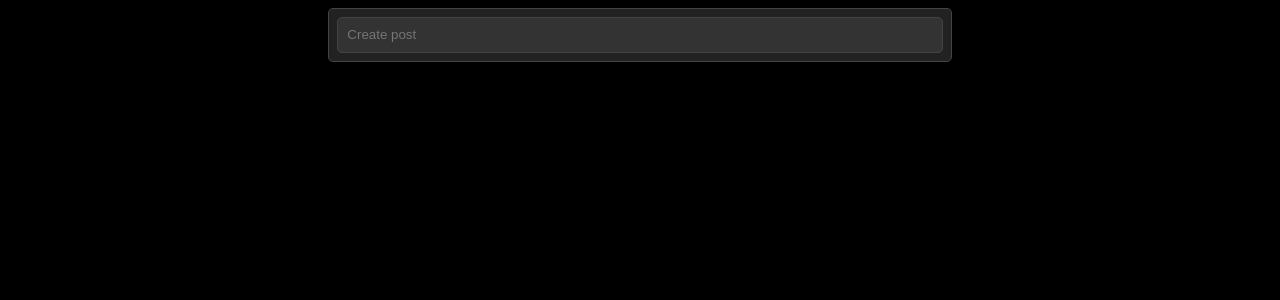
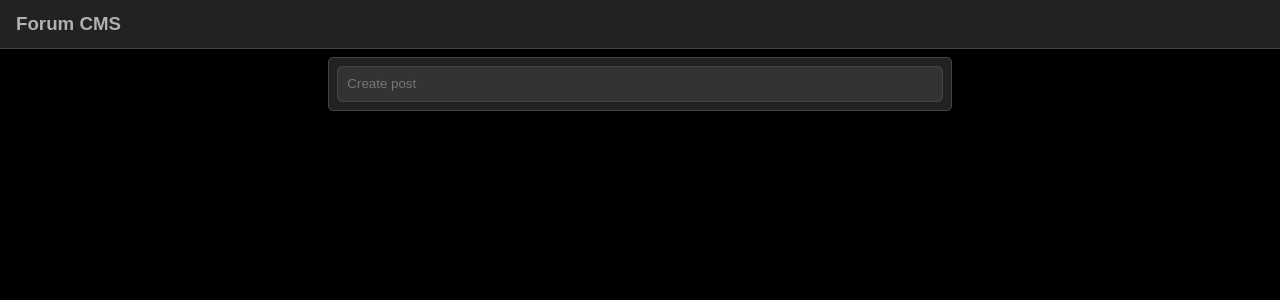
Before and after one commit to stephenreynolds/forum-cms, a React app: page / in a window 1280 px wide. Shown: the top 300 px of the page. Built offline with nearby package versions, Linux system fonts and the light colour scheme; the HTML template or start-up script is replaced by a standard one; what redux-immutable-state-invariant would draw is missing.

Commit message:
Add top header

```diff
--- a/src/app/components/routes.tsx
+++ b/src/app/components/routes.tsx
@@ -2,10 +2,12 @@ import { BrowserRouter, Route, Switch } from "react-router-dom";
 import PostFeed from "./posts/post-feed";
 import Post from "./posts/post";
 import NewPostForm from "./posts/new-post/new-post-form";
+import TopHeader from "./top-header/top-header";
 
 const Routes = () => {
   return (
     <BrowserRouter>
+      <TopHeader />
       <Switch>
         <Route exact path={["/"]} component={PostFeed} />
         <Route exact path={["/posts/:id/:title?"]} component={Post} />
--- /dev/null
+++ b/src/app/components/top-header/top-header.tsx
@@ -0,0 +1,30 @@
+import styled from "styled-components";
+import { Link } from "react-router-dom";
+
+const StyledHeader = styled.header`
+  height: 48px;
+  display: flex;
+  align-items: center;
+  padding-left: 1em;
+  padding-right: 1em;
+  background-color: #222;
+  border-bottom: 1px solid #444;
+
+  h3 {
+    margin: 0;
+  }
+`;
+
+const BrandLink = styled(Link)`
+  text-decoration: none;
+`;
+
+const TopHeader = () => {
+  return (
+    <StyledHeader>
+      <BrandLink to="/"><h3>Forum CMS</h3></BrandLink>
+    </StyledHeader>
+  );
+};
+
+export default TopHeader;
```
